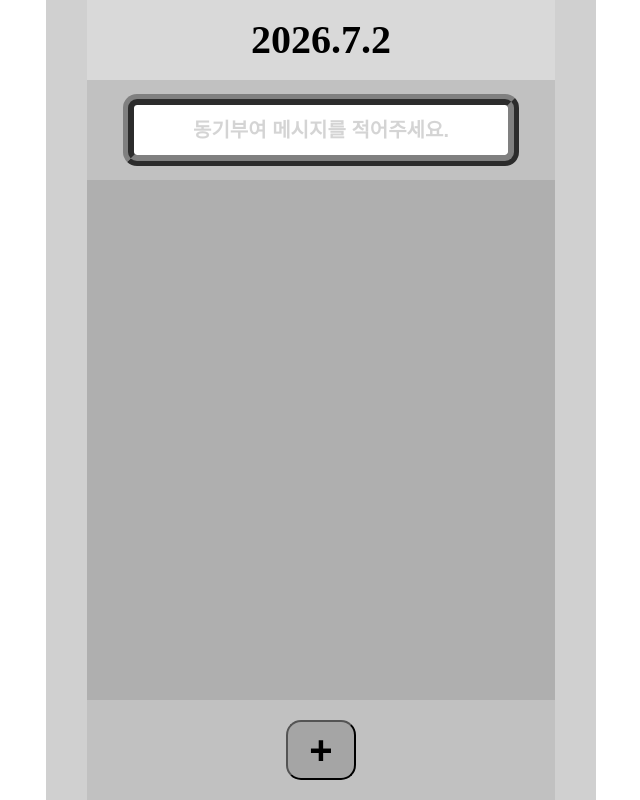
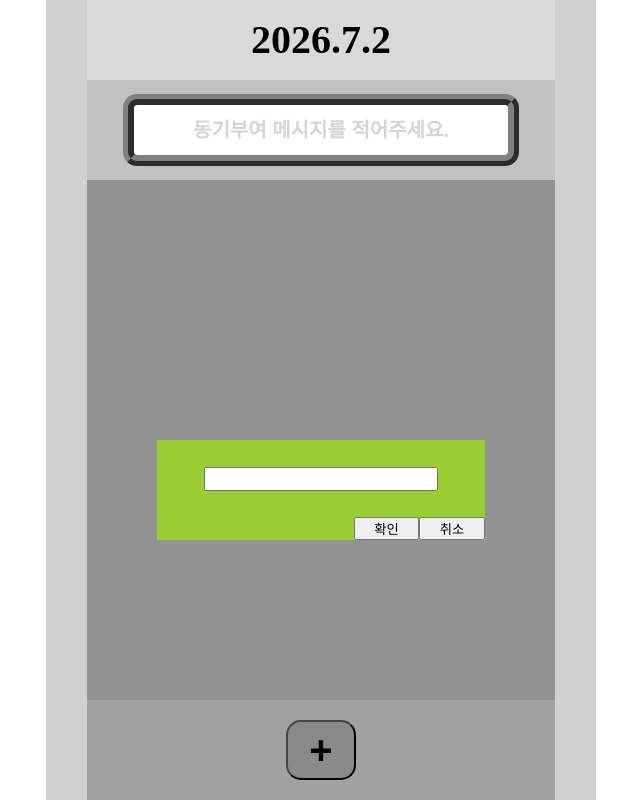
Before and after one commit to XGOOGIMS04/TODO_LIST, a plain HTML site: page main.html in a window 1280 px wide. Shown: the whole page, without its empty margins (319-959 px from the left). Drawn offline with Linux system fonts and the light colour scheme.

Commit message:
feat: 모달창 구현

```diff
--- a/main.css
+++ b/main.css
@@ -54,6 +54,38 @@ input::placeholder {
     height: 520px;
     background-color: #afafaf;
     display: flex;
+    position: relative;
+}
+#modal-container {
+    width: 100%;
+    height: 620px; /* #contents 에서 #footer 처리해줄것 */
+    background-color: rgba(0, 0, 0, 0.17);
+    position: absolute;
+    top: 0;
+    display: flex;
+    justify-content: center;
+    align-items: center;
+}
+#modal-content {
+    width: 70%;
+    height: 100px;
+    background-color: yellowgreen;
+    position: relative;
+    display: flex;
+    flex-direction: column; /* 자식 요소 세로 배치(텍스트 박스랑 버튼 박스 위아래로 나누려고 줌) */
+    justify-content: space-between; /* 양 끝으로 밀어서 공간 균등 나눔(column이니까 텍스트박스는 위로, 버튼박스는 아래로 밀려서 붙는것) */
+}
+#modal-text {
+    width: 70%;
+    height: 20px;
+    margin: auto;
+}
+#modalBtn-box {
+    display: flex;
+    justify-content: flex-end; /* 자식 요소들을 오른쪽 끝으로 밀어줌 */
+}
+#modal-content button {
+    width: 20%;
 }
 #footer {
     width: 100%;
--- a/main.html
+++ b/main.html
@@ -19,7 +19,18 @@
             </article>
 
             <!-- 체크리스트 -->
-            <main id="contents"></main>
+            <main id="contents">
+                <!-- 모달 창 -->
+                <div id="modal-container">
+                    <div id="modal-content">
+                        <input type="text" id="modal-text">
+                        <div id="modalBtn-box">
+                            <button>확인</button>
+                            <button>취소</button>
+                        </div>
+                    </div>
+                </div>
+            </main>
 
             <!-- 체크리스트 추가버튼 -->
             <footer id="footer">
```
